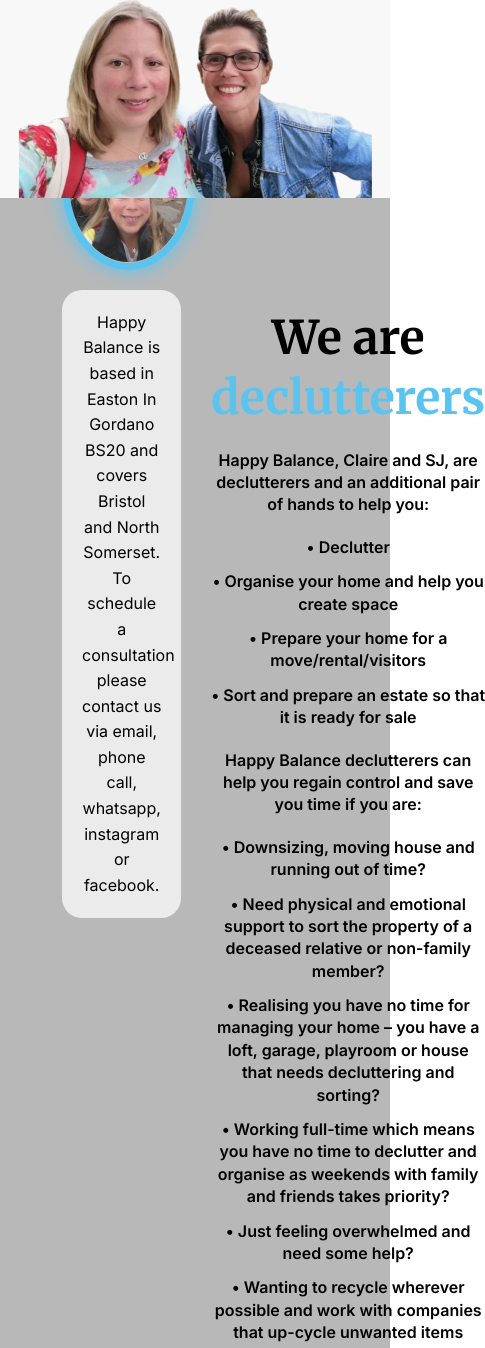
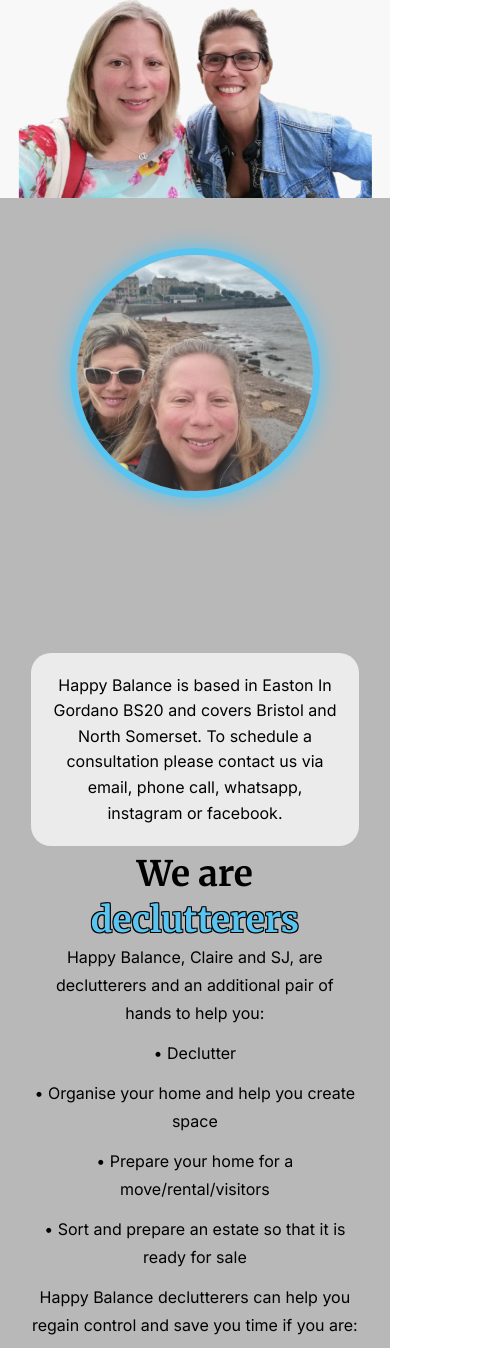
Before and after one commit to frank3mus/HelpAtHappyBalanceBristol, a plain HTML site: page HelpAtHappyBalanceBristol/main/index.html in a window 390 px wide. Shown: the part 636-1984 px from the top of the page, 485 px wide, since content can reach past the window. Drawn offline with nearby package versions, Linux system fonts and the light colour scheme.

Commit message:
about version mobile view

```diff
--- a/HelpAtHappyBalanceBristol/main/index.html
+++ b/HelpAtHappyBalanceBristol/main/index.html
@@ -108,7 +108,8 @@
 </section>
 
 <!-- ABOUT -->
-<section class="about" id="about"
+<!-- DESKTOP VERSION -->
+<section class="about-desktop" id="about-desktop"
          style="background: var(--second-bg-color); display:grid; grid-template-columns:repeat(2,1fr); gap:1rem; padding:110px 16% 90px; align-items:start;">
 
   <div class="about-img" data-aos="zoom-in-down"
@@ -158,6 +159,37 @@
   </div>
 </section>
 
+<!-- MOBILE VERSION -->
+<section class="about-mobile" id="about-mobile">
+  <div class="about-img" data-aos="zoom-in-down">
+    <img src="./HappyBalanceImages/ClaireSJ2.jpg" alt="About Happy Balance" />
+  </div>
+  <div class="about-info-box">
+    Happy Balance is based in Easton In Gordano BS20 and covers Bristol and North Somerset. To schedule a consultation please contact us via email, phone call, whatsapp, instagram or facebook.
+  </div>
+
+  <div class="about-text" data-aos="zoom-in-up">
+    <h2>We are <span>declutterers</span></h2>
+    <div class="exp-area">
+      <p>Happy Balance, Claire and SJ, are declutterers and an additional pair of hands to help you:</p>
+      <p>• Declutter</p>
+      <p>• Organise your home and help you create space</p>
+      <p>• Prepare your home for a move/rental/visitors</p>
+      <p>• Sort and prepare an estate so that it is ready for sale</p>
+      <p>Happy Balance declutterers can help you regain control and save you time if you are:</p>
+      <p>• Downsizing, moving house and running out of time?</p>
+      <p>• Need physical and emotional support to sort the property of a deceased relative or non-family member?</p>
+      <p>• Realising you have no time for managing your home – you have a loft, garage, playroom or house that needs decluttering and sorting?</p>
+      <p>• Working full-time which means you have no time to declutter and organise as weekends with family and friends takes priority?</p>
+      <p>• Just feeling overwhelmed and need some help?</p>
+      <p>• Wanting to recycle wherever possible and work with companies that up-cycle unwanted items </p>
+    </div>
+  </div>
+
+  <div class="about-cta">
+    <a href="#contact" class="btn">Contact us</a>
+  </div>
+</section>
 
 <!-- REVIEWS -->
 <section class="reviews" id="reviews" style="padding:110px 16% 90px;">
--- a/HelpAtHappyBalanceBristol/main/website.css
+++ b/HelpAtHappyBalanceBristol/main/website.css
@@ -253,43 +253,53 @@ section {
     box-shadow: 0 0 20px var(--main-color);
 }
 
-/*----------------------------
-    About Section
-----------------------------*/
-.about {
+/* ------------------------------------------------------------------
+   ABOUT: two-section setup, drop this at the END of your CSS file
+   Desktop: #about-desktop (split grid)
+   Mobile:  #about-mobile  (stacked, centered)
+-------------------------------------------------------------------*/
+
+/* Hide both by default to avoid FOUC during load */
+#about-desktop,
+#about-mobile { display: none; }
+
+/* ===== DESKTOP (>= 941px) ===== */
+@media (min-width: 941px) {
+  /* show desktop, hide mobile — override inline display on desktop */
+  #about-desktop { display: grid !important; }
+  #about-mobile  { display: none !important; }
+
+  /* replicate your old desktop look */
+  #about-desktop {
+    /* these duplicate your inline styles but keep them here too
+       so CSS alone controls layout if you remove inline later */
     background: var(--second-bg-color);
-    display: grid;
     grid-template-columns: repeat(2, 1fr);
+    gap: 1rem;
     align-items: start;
-    gap: 2rem;
-    padding: 2rem 0;
+    padding: 110px 16% 90px;
   }
 
-.about-img {
+  #about-desktop .about-img {
     display: flex;
     flex-direction: column;
     align-items: center;
+    justify-content: flex-start;
+    position: relative;
     gap: 20px;
-    position: relative;
   }
 
-.about-img img {
+  #about-desktop .about-img img {
     width: 100%;
     max-width: 530px;
-    height: auto;
+    height: 530px;               /* force a circle */
+    object-fit: cover;
     border-radius: 50%;
-    object-fit: cover;
     border: 7px solid var(--main-color);
     box-shadow: 0 0 20px var(--main-color);
-    transition: transform 0.3s ease, box-shadow 0.3s ease;
   }
 
-.about-img img:hover {
-    transform: scale(1.03);
-    box-shadow: 0 0 25px var(--main-color);
-}
-
-.about-info-box {
+  #about-desktop .about-info-box {
     background-color: var(--bg-color);
     width: 100%;
     max-width: 530px;
@@ -299,92 +309,112 @@ section {
     color: var(--text-color);
     font-size: 1rem;
     line-height: 1.6;
+    margin-top: 20px;            /* sits under the image */
   }
 
-/* Restore bullets for desktop */
-.about-info-box ul {
-    list-style: disc;
-    padding-left: 1.5em;
-    margin: 0 0 1rem 0;
-    text-align: left;
+  #about-desktop .about-text {
+    color: #000;
+    align-self: start;           /* top of right column */
   }
 
-.about-info-box ul li {
-    margin-bottom: 0.6rem;
-    font-weight: 400;
-    font-size: 1rem;
-    line-height: 1.5;
+  #about-desktop .about-text h2 {
+    font-size: 2.9rem;
+    line-height: 1.3;
+    margin: 0 0 20px;
   }
 
-.about-text h2 {
-    font-size: var(--h2-font);
-    font-family: 'Merriweather', serif;
-    line-height: 1.3;
-    margin-bottom: 25px;
+  #about-desktop .about-text h2 span {
+    color: var(--main-color);
+    text-shadow:
+      -1px -1px 0 #000,
+       1px -1px 0 #000,
+      -1px  1px 0 #000,
+       1px  1px 0 #000;
   }
 
-.exp-area {
+  #about-desktop .exp-area {
     margin-bottom: 50px;
-}
-
-.exp-area p {
-    color: var(--text-color);
     font-weight: 600;
     font-size: 19px;
     line-height: 42px;
   }
 
-.exp-area p span {
-    color: var(--other-color);
-    font-size: var(--p-font);
-    font-weight: 400;
-    margin-left: 8px;
+  #about-desktop .exp-area p {
+    margin-bottom: 20px;
+    margin-left: 20px;
   }
 
-/*----------------------------
-    Mobile About Overrides
-----------------------------*/
-@media (max-width: 1240px) {
-    .about {
-        grid-template-columns: 1fr;
-        gap: 2rem;
-        text-align: center;
-        padding: 1rem 0;
+  #about-desktop .about-cta {
+    grid-column: 1 / -1;
+    width: 100%;
+    display: flex;
+    justify-content: center;
+    margin-top: 40px;
+  }
 }
 
-    .about-img {
-        width: 80%;
-        max-width: 400px;
-        margin: 0 auto;
-    }
-
-    .about-img img {
-        height: auto;
-        border-radius: 50%;
-    }
-
-    .about-info-box {
-        width: 90%;
-        max-width: 100%;
-        padding: 20px;
+/* ===== MOBILE (<= 940px) ===== */
+@media (max-width: 940px) {
+  /* hide desktop (override its inline display), show mobile */
+  #about-desktop { display: none !important; }
+  #about-mobile  {
+    display: flex !important;
+    flex-direction: column;
+    align-items: center;
+    gap: 5px;
+    padding: 50px 8% 60px;
+    background: var(--second-bg-color);
     text-align: center;
   }
 
-    .exp-area p {
-        font-size: 16px;
-        line-height: 1.5;
-        margin-left: 0 !important;
-        margin-bottom: 12px;
+  #about-mobile .about-img img {
+    width: 250px;
+    height: 250px;
+    border-radius: 50%;
+    object-fit: cover;
+    border: 7px solid var(--main-color);
+    box-shadow: 0 0 20px var(--main-color);
   }
 
-    /* Mobile lists */
-    .about-info-box ul {
-        list-style: disc;
-        padding-left: 1.2em;
-        text-align: left;
+  #about-mobile .about-info-box {
+    width: 100%;
+    max-width: 600px;
+    padding: 20px;
+    border-radius: 20px;
+    background: var(--bg-color);
+    color: var(--text-color);
+    line-height: 1.6;
+    margin-top: 0; /* remove any top margin */
+  }
+
+  #about-mobile .about-text h2 span {
+    color: var(--main-color);
+    text-shadow:
+      -1px -1px 0 #000,
+       1px -1px 0 #000,
+      -1px  1px 0 #000,
+       1px  1px 0 #000;
+  }
+
+
+  #about-mobile .about-text {
+    width: 100%;
+    max-width: 600px;
+
+  }
+
+  #about-mobile .exp-area p {
+    margin-left: 0;
+    margin-bottom: 12px;
+    line-height: 28px;
+  }
+
+  #about-mobile .about-cta {
+    display: flex;
+    justify-content: center;
+    margin-top: 20px;
   }
 }
-
 /*----------------------------
     Boxes / Cards
 ----------------------------*/
```
Lines whose indentation alone changed are shown as unchanged.
